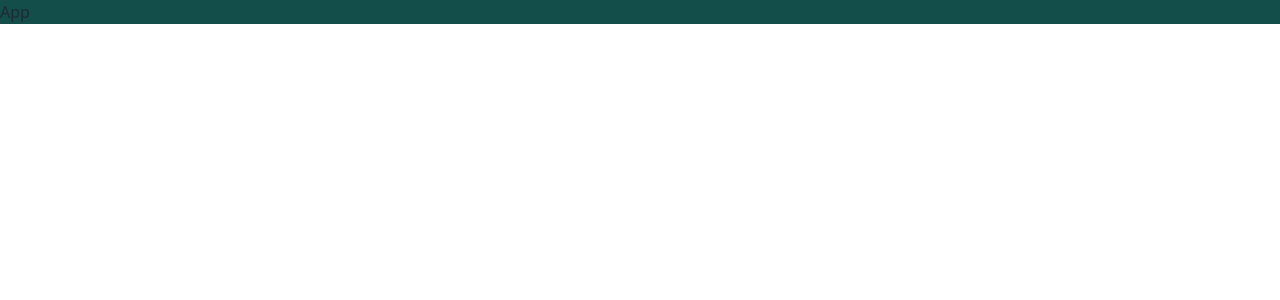
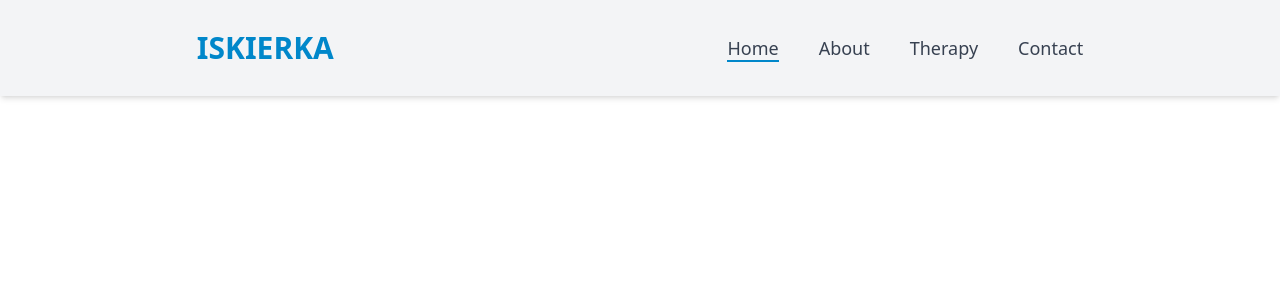
Before and after one commit to michalzachara/Iskierka, a React (Vite) app: page / in a window 1280 px wide. Shown: the top 300 px of the page. Built offline with nearby package versions, Linux system fonts and the light colour scheme.

Commit message:
created a responsive navbar

```diff
--- a/src/App.tsx
+++ b/src/App.tsx
@@ -1,6 +1,12 @@
+import Navbar from "./components/Navbar/Navbar"
+
 const App = () => {
   return (
-    <div className="bg-teal-900">App</div>
+    <>
+      <Navbar />
+    </>
   )
 }
 export default App
+
+//<IoClose onClick={() => setIsOpen(false)} size={35} className="text-[#0087ca] absolute top-10 right-10" />
--- /dev/null
+++ b/src/components/Navbar/Link.tsx
@@ -0,0 +1,30 @@
+import { ReactNode } from 'react';
+
+interface LinkProps {
+	href: string;
+	dataType: string;
+	activeLink: string;
+	onClick: (type: string) => void;
+	children: ReactNode;
+	className?: string;
+	isMobile?: boolean;
+}
+
+const Link = ({ href, dataType, activeLink, onClick, children, className, isMobile = false }: LinkProps) => {
+	const isActive = activeLink === dataType;
+
+	return (
+		<a
+			href={href}
+			data-type={dataType}
+			onClick={() => onClick(dataType)}
+			className={`${className} ${
+				isActive ? 'active' : ''
+			} ${isMobile ? 'link-mobile' : 'link-computer'}`}
+		>
+			{children}
+		</a>
+	);
+};
+
+export default Link;
--- /dev/null
+++ b/src/components/Navbar/Navbar.tsx
@@ -0,0 +1,105 @@
+import { useState } from 'react';
+import { RxHamburgerMenu } from 'react-icons/rx';
+import { IoClose } from 'react-icons/io5';
+import Link from './Link'; // Import the Link component
+
+const Navbar = () => {
+	const [isOpen, setIsOpen] = useState<boolean>(false);
+	const [activeLink, setActiveLink] = useState<string>('home'); // Default active link
+
+	const handleLinkClick = (type: string) => {
+		setActiveLink(type); // Update the active link
+		setIsOpen(false); // Close the mobile menu if open
+	};
+
+	return (
+		<>
+			<nav className="w-full xs:h-[5rem] md:h-24 bg-gray-100 z-30 flex justify-around items-center shadow-md">
+				<div className="xs:text-2xl md:text-3xl font-bold text-[#0087ca]">ISKIERKA</div>
+				<div className="md:flex xs:hidden justify-between gap-10">
+					<Link
+						href="#"
+						dataType="home"
+						activeLink={activeLink}
+						onClick={handleLinkClick}
+					>
+						Home
+					</Link>
+					<Link
+						href="#"
+						dataType="about"
+						activeLink={activeLink}
+						onClick={handleLinkClick}
+					>
+						About
+					</Link>
+					<Link
+						href="#"
+						dataType="therapy"
+						activeLink={activeLink}
+						onClick={handleLinkClick}
+					>
+						Therapy
+					</Link>
+					<Link
+						href="#"
+						dataType="contact"
+						activeLink={activeLink}
+						onClick={handleLinkClick}
+					>
+						Contact
+					</Link>
+				</div>
+				<div className="md:hidden cursor-pointer duration-75 transition-all hover:scale-110">
+
+						{/* <IoClose onClick={() => setIsOpen(false)} size={35} className="text-[#0087ca]" /> */}
+
+						<RxHamburgerMenu onClick={() => setIsOpen(true)} size={35} className="text-[#0087ca]" />
+				</div>
+			</nav>
+			{isOpen && (
+				<div className="md:hidden fixed top-0 left-0 w-full h-full bg-gray-100/95 backdrop-blur-sm flex flex-col justify-center items-center gap-10 z-20">
+					<IoClose onClick={() => setIsOpen(false)} size={35} className="text-[#0087ca] absolute top-10 right-10" />
+					<Link
+						href="#"
+						dataType="home"
+						activeLink={activeLink}
+						onClick={handleLinkClick}
+						isMobile
+					>
+						Home
+					</Link>
+					<Link
+						href="#"
+						dataType="about"
+						activeLink={activeLink}
+						onClick={handleLinkClick}
+						isMobile
+					>
+						About
+					</Link>
+					<Link
+						href="#"
+						dataType="therapy"
+						activeLink={activeLink}
+						onClick={handleLinkClick}
+						isMobile
+					>
+						Therapy
+					</Link>
+					<Link
+						href="#"
+						dataType="contact"
+						activeLink={activeLink}
+						onClick={handleLinkClick}
+						isMobile
+					>
+						Contact
+					</Link>
+				</div>
+			)}
+		</>
+	);
+};
+
+export default Navbar;
--- a/src/index.css
+++ b/src/index.css
@@ -1,3 +1,54 @@
 @tailwind base;
 @tailwind components;
 @tailwind utilities;
+
+/* Hover underline animation */
+.hover-underline-animation {
+	display: inline-block;
+	position: relative;
+}
+
+.hover-underline-animation::after {
+	content: '';
+	position: absolute;
+	width: 100%;
+	transform: scaleX(0);
+	height: 2px;
+	bottom: 0;
+	left: 0;
+	background-color: #0087ca;
+	transform-origin: bottom right;
+	transition: transform 0.3s ease-out;
+}
+
+.hover-underline-animation:hover::after {
+	transform: scaleX(1);
+	transform-origin: bottom left;
+}
+
+/* Active link styling */
+@layer components {
+	.active {
+		@apply font-medium text-[#0087ca] transition-all duration-300;
+	}
+
+	.active::before {
+		content: '';
+		position: absolute;
+		width: 100%;
+		transform: scaleX(1);
+		height: 2px;
+		bottom: 0;
+		left: 0;
+		background-color: #0087ca;
+		transition: transform 0.3s ease-out;
+	}
+
+	.link-computer {
+		@apply font-medium text-lg text-gray-700 hover:text-[#0087ca] hover-underline-animation transition-all duration-300;
+	}
+
+	.link-mobile {
+		@apply text-3xl text-gray-700 hover:text-[#0087ca] transition-all duration-300;
+	}
+}
--- a/tailwind.config.js
+++ b/tailwind.config.js
@@ -5,9 +5,19 @@ export default {
     "./src/**/*.{js,ts,jsx,tsx}",
   ],
   theme: {
+    screens: {
+      xs: '320px',
+      sm: '480px',
+      md: '768px',
+      lg: '976px',
+      xl: '1440px',
+    },
     extend: {},
   },
   plugins: [
-    require('daisyui'),
+    // require('daisyui'),
   ],
+//   daisyui: {
+//     themes: ["light", "dark"],
+//   },
 }
```
